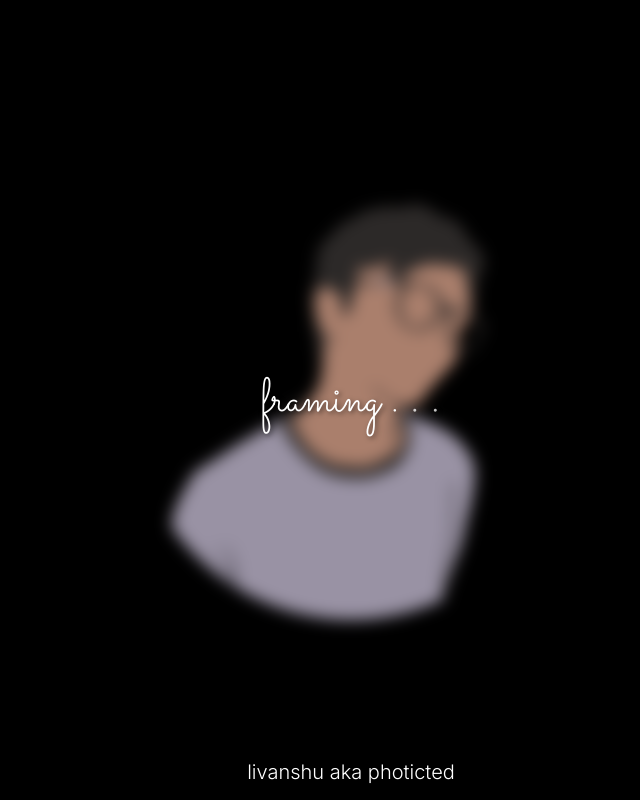
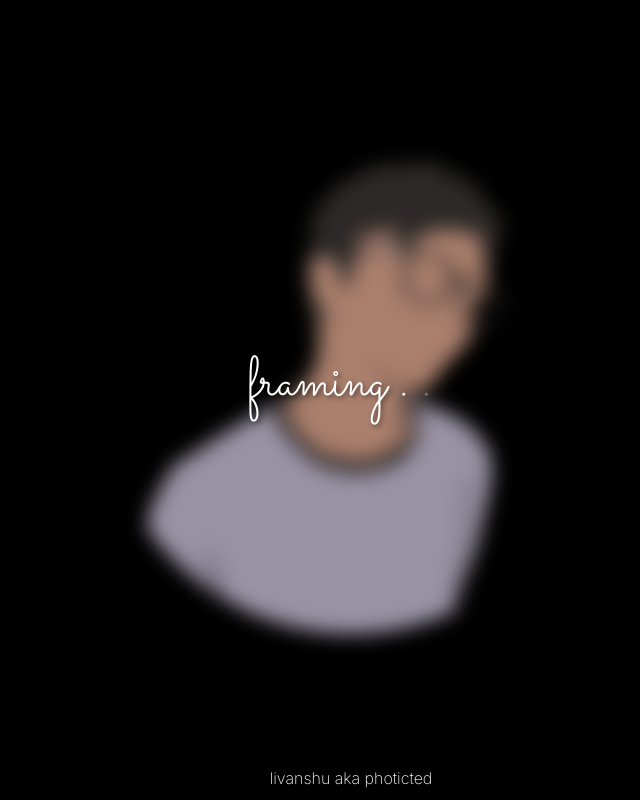
Before and after one commit to livanshu-saini/photictedComingSoon, a plain HTML site: page index.html in a window 1280 px wide. Shown: the whole page, without its empty margins (289-929 px from the left). Drawn offline with Linux system fonts and the light colour scheme.

Commit message:
coming soon.....

```diff
--- a/index.html
+++ b/index.html
@@ -4,29 +4,29 @@
     <meta charset="UTF-8">
     <meta name="viewport" content="width=device-width, initial-scale=1.0">
     <title>photicted</title>
-    <link rel="stylesheet" href="/style.css">
+
     <link rel="preconnect" href="https://fonts.googleapis.com">
     <link rel="preconnect" href="https://fonts.gstatic.com" crossorigin>
     <link href="https://fonts.googleapis.com/css2?family=Inter:wght@200;300&family=Libre+Baskerville&family=Poppins:wght@300;400;500;600;700&display=swap" rel="stylesheet">
     <link rel="preconnect" href="https://fonts.googleapis.com">
     <link rel="preconnect" href="https://fonts.gstatic.com" crossorigin>
     <link href="https://fonts.googleapis.com/css2?family=Inter:wght@200;300&family=Libre+Baskerville&family=Poppins:wght@300;400;500;600;700&family=Sacramento&display=swap" rel="stylesheet">
+    <link rel="icon" href="./favicon_io/" type="image/x-icon">
+    <link rel="icon" href="./favicon_io/android-chrome-512x512.png" type="image/png">
+    <link rel="icon" href="./favicon_io/apple-touch-icon.png" type="image/png">
+    <link rel="shortcut icon" href="./favicon_io/favicon.ico" type="image/x-icon">
+    <link rel="stylesheet" href="style.css">
 
 </head>
 <body>
-
     <div class="container">
-        <div class="div1">
-            <img src="./livanshu flower background removed.png" alt="photicted">
-            <p>framing . <span class="dot-animation"><span >.</span> <span>.</span></span></p>
+        <div class="main">
+            <img src="./photicted.png" alt="">
+            <p>framing <span class="dot-animation"> <span>.</span> <span >.</span> <span class="second-dot">.</span></span></p>
         </div>
-
     </div>
-
     <footer>
         <p>livanshu aka photicted</p>
     </footer>
-
-
 </body>
 </html>
--- a/style.css
+++ b/style.css
@@ -1,4 +1,3 @@
-/* Common styles for all resolutions */
 * {
     margin: 0;
     padding: 0;
@@ -9,35 +8,36 @@ body {
     font-family: 'Inter', sans-serif;
     color: white;
 }
+.container{
+    display: flex;
+    justify-content: center;
+    align-items: center;
+    min-height: 96vh;
+}
+.container > div{
+    height: 50vh;
+    width:  100vw;
+    display: flex;
+    justify-content: center;
+    align-items: center;
+    border-radius: 100%;
 
-.div1 {
-    text-align: center;
 }
-
-.div1 img {
-    height: 50%;
+.container > div img{
+    height: 500px;
+    width: 500px;
     border-radius: 50%;
-    position: absolute;
-    top: 50%;
-    left: 50%;
-    transform: translate(-50%, -50%);
-}
-
-img {
     filter: blur(10px);
 }
-
-.div1 p {
+.container .main{
+    position: relative;
+}
+.container p{
     font-family: 'Sacramento', cursive;
     font-size: 3.5rem;
     position: absolute;
-    top: 50%;
-    left: 50%;
-    transform: translate(-50%, -50%);
-    /* text-shadow: 2px 2px 0px black; */
     text-shadow: 2px 2px 5px rgba(0, 0, 0, 0.5);
 }
-
 .dot-animation span {
 font-family: 'Sacramento', cursive;
 font-size: 3.5rem;
@@ -51,10 +51,16 @@ img {
 
 .dot-animation span:nth-child(1) {
     opacity: 0;
+    animation-delay: 700ms;
 }
 
 .dot-animation span:nth-child(2) {
     opacity: 0;
+    animation-delay: 1400ms;
+}
+.dot-animation span:nth-child(3){
+    opacity: 0;
+    animation-delay: 2100ms;
 }
 
 @keyframes dots {
@@ -62,90 +68,24 @@ img {
         opacity: 1;
     }
 }
-
-footer {
-    text-align: center;
-    padding-bottom: 1rem;
-    width: 100vw;
-    position: fixed;
-    bottom: 0;
-    left: 0;
+footer{
+    display: flex;
+    justify-content: center;
+    align-items: center;
+    font-weight: 250;
 }
-
-/* Media queries for different resolutions */
-
-/* For 1366x768 */
-@media screen and (max-width: 1366px) and (max-height: 768px) {
-    body {
-        font-size: 16px; /* Example adjustment */
-    }
-
-    .div1 img {
-        height: 40%; /* Example adjustment */
-    }
-
-    img {
-        filter: blur(5px); /* Example adjustment */
-    }
-
-    .div1 p {
-        font-size: 2.5rem; /* Example adjustment */
+@media screen and (max-width:540px) {
+    .container > div img{
+        height: 400px;
+        width: 400px;
     }
 }
-
-/* For 360x800 */
-@media screen and (max-width: 360px) and (max-height: 800px) {
-    body {
-        font-size: 14px; /* Example adjustment */
+@media screen and (max-width:380px) {
+    .container > div img{
+        height: 300px;
+        width: 300px;
     }
-
-    .div1 img {
-        height: 60%; /* Example adjustment */
-    }
-
-    img {
-        filter: blur(7px); /* Example adjustment */
-    }
-
-    .div1 p {
-        font-size: 2rem; /* Example adjustment */
+    .container p{
+        font-size: 2.5rem;
     }
 }
-
-/* For 1280x720 */
-@media screen and (max-width: 1280px) and (max-height: 720px) {
-    body {
-        font-size: 18px; /* Example adjustment */
-    }
-
-    .div1 img {
-        height: 45%; /* Example adjustment */
-    }
-
-    img {
-        filter: blur(6px); /* Example adjustment */
-    }
-
-    .div1 p {
-        font-size: 2.8rem; /* Example adjustment */
-    }
-}
-
-/* For 1536x864 */
-@media screen and (max-width: 1536px) and (max-height: 864px) {
-    body {
-        font-size: 20px; /* Example adjustment */
-    }
-
-    .div1 img {
-        height: 55%; /* Example adjustment */
-    }
-
-    img {
-        filter: blur(8px); /* Example adjustment */
-    }
-
-    .div1 p {
-        font-size: 3rem; /* Example adjustment */
-    }
-}
```
Also changed, not shown: favicon_io/android-chrome-192x192.png (added), favicon_io/android-chrome-512x512.png (added), favicon_io/apple-touch-icon.png (added), favicon_io/favicon-16x16.png (added), favicon_io/favicon-32x32.png (added), favicon_io/favicon.ico (added), favicon_io/site.webmanifest (added), photicted.png (renamed from livanshu flower background removed.png). Lines whose indentation alone changed are shown as unchanged.
